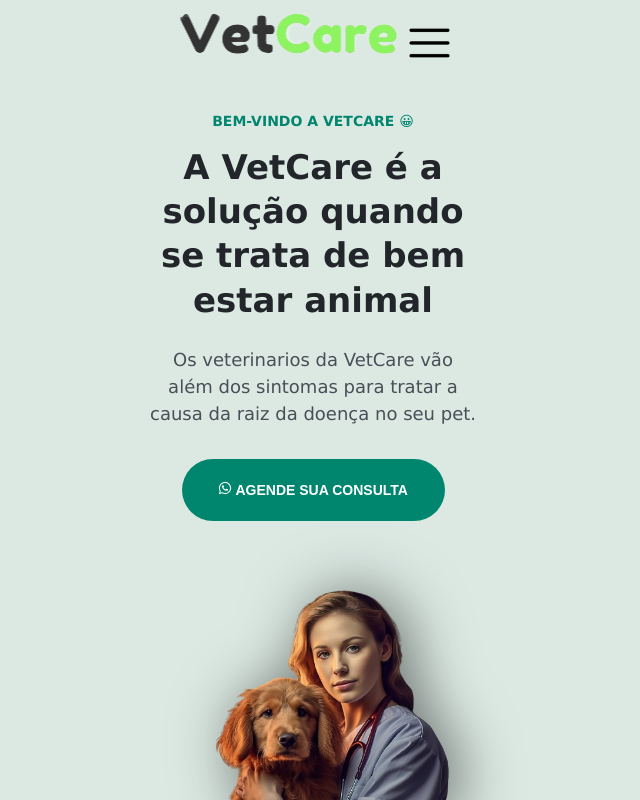
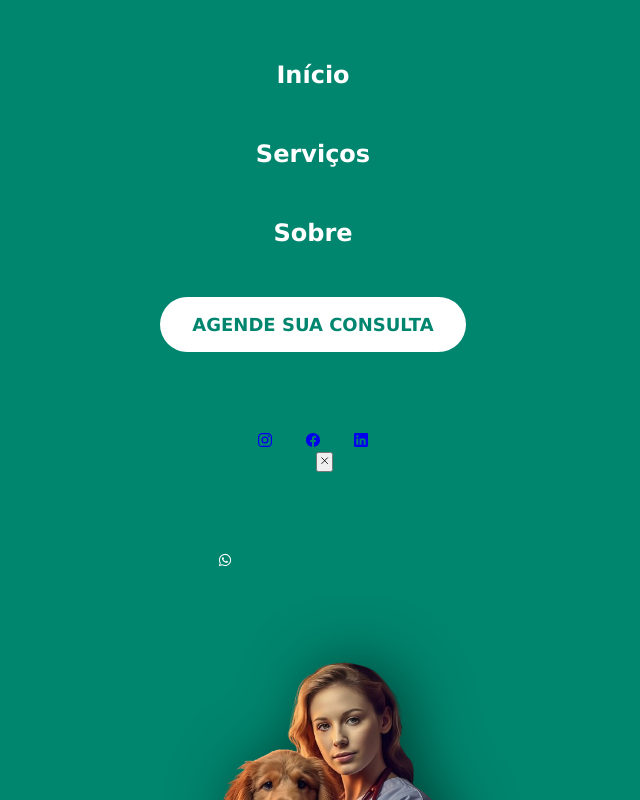
Before and after one commit to gardvet/VetCare, a plain HTML site: page index.html in a window 1280 px wide. Shown: the top 800 px of the page, without its empty margins (327-967 px from the left). Drawn offline with nearby package versions, Linux system fonts and the light colour scheme.

Commit message:
layout novo

```diff
--- a/index.html
+++ b/index.html
@@ -8,13 +8,46 @@
     <title>VetCare</title>
     <link rel="stylesheet" href="style.css">
 </head>
-<body onscroll="onScroll()">
+<body onscroll="onScroll()" class="menu-expanded">
 
     <nav id="navega" class="">
 
         <div class="largura">
             <img class="logo" src="./assets/logo.png" alt="logomarca">
-            <img class="menu"src="./assets/cardapio.png" alt="botao de opcoes">
+
+        </div>
+
+        <div class="menu">
+            <ul>
+                <li><a href="#">Início</a></li>
+                <li><a href="#">Serviços</a></li>
+                <li><a href="#">Sobre</a></li>
+            </ul>
+
+        <a class="button" href="#">Agende sua consulta</a>
+
+        <div id="social-links">
+
+            <a href="https://instagram.com/gard_dev" target="_blank">
+            <ion-icon name="logo-instagram"></ion-icon>
+            </a>
+            <a href="https://www.facebook.com/gardvet" target="_blank">
+            <ion-icon name="logo-facebook"></ion-icon>
+            </a>
+            <a href="https://www.linkedin.com/in/hildegardviana/" target="_blank">
+            <ion-icon name="logo-linkedin"></ion-icon>
+            </a>
+
+          </div>
+
+          <button class="open-menu">
+            <ion-icon name="menu-outline"></ion-icon>
+          </button>
+
+          <button class="close-menu">
+            <ion-icon name="close-outline"></ion-icon>
+          </button>
+
         </div>
 
     </nav>
--- a/style.css
+++ b/style.css
@@ -1,5 +1,6 @@
 * {
     margin: 0;
+    padding: 0;
     box-sizing: border-box;
 }
 :root {
@@ -12,18 +13,27 @@
     font-size: 62.5%;
 }
 
+html,
+body {
+    width: 100%;
+    height: 100%;
+}
+
 body {
     font-family: 'Lucida Sans';
     font-size: 1.6rem;
     text-align: center;
+}
 
+ul {
+    list-style: none;
 }
 
 /*O header before quer dizer antes do header esse código serve
 para criar um tipo de background em parte da página*/
 header::before {
     content: "";
-    width: 100vw; /*preencher a largura*/
+    width: 100%; /*preencher a largura*/
     height: calc(108rem + var(--nav-height)); /*tamanho da altura*/
     background-color: var(--brand-light);
     display: block; /*as propriedades abaixo são habilitadas com o block*/
@@ -138,3 +148,71 @@ header button {
     margin: 0;
     color: var(--primary-color);
 }
+/*CONFIGURANDO O MENU EXPAMDED*/
+.menu,
+.close-menu,
+body.menu-expanded .open-menu {
+    opacity: 0;
+    visibility: hidden;
+}
+
+body.menu-expanded .menu,
+body.menu-expanded .close-menu {
+    opacity: 1;
+    visibility: visible;
+}
+
+body.menu-expanded {
+    overflow: hidden;
+}
+
+body.menu-expanded .menu {
+    position: fixed;
+    top: 0;
+    left: 0;
+    background: var(--primary-color);
+    width: 100vw;
+    height: 100vw;
+}
+
+body.menu-expanded nav {
+    position: relative;
+}
+
+.menu ul {
+    display: flex;
+    flex-direction: column;
+    gap: 4.8rem;
+    margin-top: 6rem;
+    font-weight: 700;
+    font-size: 2.4rem;
+    line-height: 3.1rem;
+}
+
+.menu ul li a {
+    color: white;
+    text-decoration: none;
+}
+
+.menu .button {
+    background: white;
+    border-radius: 4rem;
+    font-weight: 700;
+    font-size: 1.8rem;
+    line-height: 2.3rem;
+    text-transform: uppercase;
+    text-decoration: none;
+    color: var(--primary-color);
+    display: inline-block;
+    padding: 16px 32px;
+    margin-top: 4.8rem;
+    margin-bottom: 8rem;
+}
+
+#social-links {
+    display: flex;
+    align-items: center;
+    justify-content: center;
+    gap: 3.2rem;
+
+}
```
Also changed, not shown: assets/cardapio.png (deleted).
